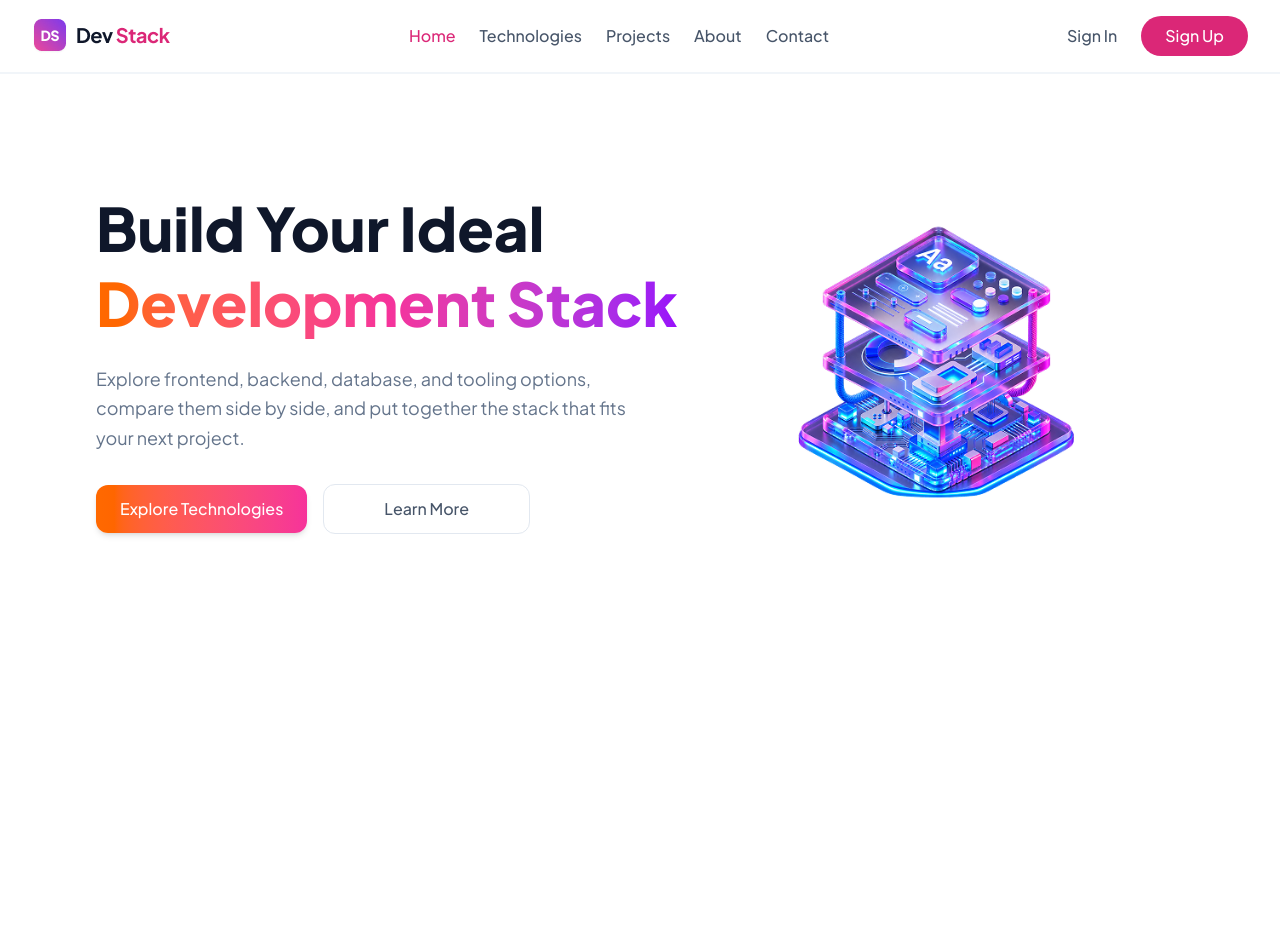
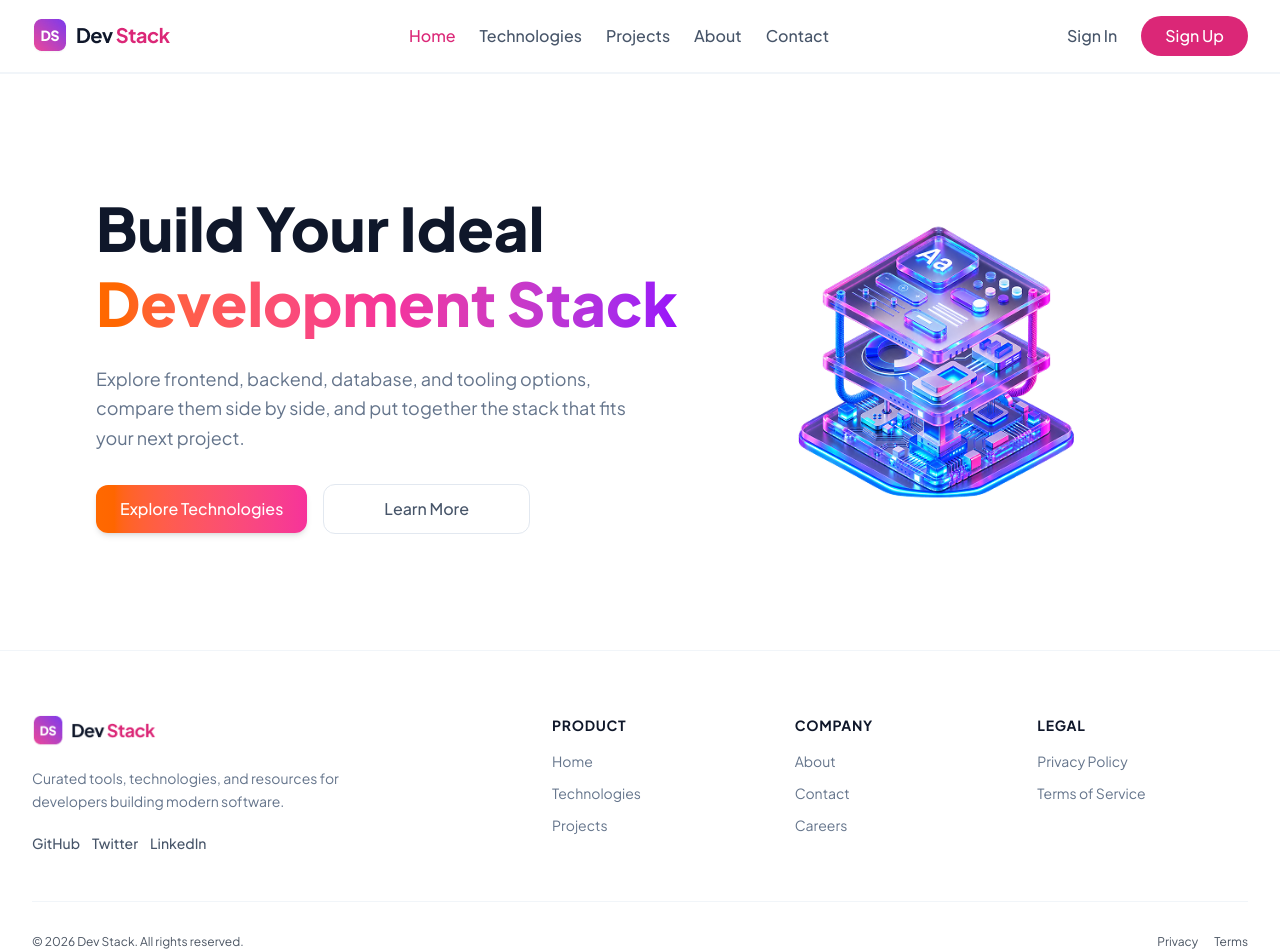
Before and after one commit to smerfan0009-sys/Dev-Stack, a React (Vite) app: page / in a window 1280 px wide. Shown: the top 952 px of the page. Before the commit the page ends 800 px from the top, so only its background shows below. Built offline with nearby package versions, Linux system fonts and the light colour scheme.

Commit message:
Footer-Almost-Compelete

```diff
--- a/src/App.tsx
+++ b/src/App.tsx
@@ -1,6 +1,6 @@
 import HeroSection from "./components/HeroSection";
 import Navbar from "./components/Navbar";
-// import Footer from "./components/Footer";
+import Footer from "./components/Footer";
 
 function App() {
   return (
@@ -15,7 +15,7 @@ function App() {
         <HeroSection />
 
       </main>
-      {/* <Footer/> */}
+      <Footer/>
     </div>
   );
 }
--- /dev/null
+++ b/src/components/Footer.tsx
@@ -0,0 +1,69 @@
+import React from 'react';
+
+const Footer = () => {
+    return (
+        <footer className="w-full bg-white font-['Plus_Jakarta_Sans'] text-slate-600 pt-12 md:pt-16 pb-8 border-t border-slate-100">
+            <div className="max-w-7xl mx-auto px-4 sm:px-6 lg:px-8">
+
+                <div className="grid grid-cols-1 md:grid-cols-12 gap-8 pb-8 md:pb-12">
+
+                    <div className="md:col-span-5 flex flex-col items-center md:items-start text-center md:text-left space-y-5">
+                        <img src="./src/assets/dev-stack-logo.png" alt="Dev Stack Logo" className="h-8 object-contain"
+                        />
+                        <p className="text-[rgb(100,116,139)] text-sm max-w-sm leading-relaxed">
+                            Curated tools, technologies, and resources for developers building modern software.
+                        </p>
+
+                        <div className="flex items-center space-x-3 text-[rgb(71,85,105)] font-medium text-sm">
+                            <a href="#github" className="hover:text-[rgb(219,39,119)] transition-colors">GitHub</a>
+                            <span className="text-[rgb(75,85,99)] md:hidden">•</span>
+                            <a href="#twitter" className="hover:text-[rgb(219,39,119)] transition-colors">Twitter</a>
+                            <span className="text-[rgb(75,85,99)] md:hidden">•</span>
+                            <a href="#linkedin" className="hover:text-[rgb(219,39,119)] transition-colors">LinkedIn</a>
+                        </div>
+                    </div>
+
+                    <div className="hidden md:grid md:col-span-7 grid-cols-3 gap-8">
+                        <div className="space-y-4">
+                            <h3 className="text-[rgb(15,23,42)] font-bold text-sm tracking-wider">PRODUCT</h3>
+                            <ul className="space-y-3 text-sm text-[rgb(100,116,139)]">
+                                <li><a href="#home" className="hover:text-[rgb(15,23,42)] transition-colors">Home</a></li>
+                                <li><a href="#technologies" className="hover:text-[rgb(15,23,42)] transition-colors">Technologies</a></li>
+                                <li><a href="#projects" className="hover:text-[rgb(15,23,42)] transition-colors">Projects</a></li>
+                            </ul>
+                        </div>
+
+                        <div className="space-y-4">
+                            <h3 className="text-[rgb(15,23,42)] font-bold text-sm tracking-wider">COMPANY</h3>
+                            <ul className="space-y-3 text-sm text-[rgb(100,116,139)]">
+                                <li><a href="#about" className="hover:text-[rgb(15,23,42)] transition-colors">About</a></li>
+                                <li><a href="#contact" className="hover:text-[rgb(15,23,42)] transition-colors">Contact</a></li>
+                                <li><a href="#careers" className="hover:text-[rgb(15,23,42)] transition-colors">Careers</a></li>
+                            </ul>
+                        </div>
+
+                        <div className="space-y-4">
+                            <h3 className="text-[rgb(15,23,42)] font-bold text-sm tracking-wider">LEGAL</h3>
+                            <ul className="space-y-3 text-sm text-[rgb(100,116,139)]">
+                                <li><a href="#privacy" className="hover:text-[rgb(15,23,42)] transition-colors">Privacy Policy</a></li>
+                                <li><a href="#terms" className="hover:text-[rgb(15,23,42)] transition-colors">Terms of Service</a></li>
+                            </ul>
+                        </div>
+                    </div>
+
+                </div>
+
+                <div className="pt-6 md:pt-8 border-t border-slate-100 flex flex-row items-center justify-between text-xs text-[rgb(75,85,99)]">
+                    <p>© 2026 Dev Stack. All rights reserved.</p>
+                    <div className="flex space-x-4">
+                        <a href="#privacy" className="hover:text-slate-600 transition-colors">Privacy</a>
+                        <a href="#terms" className="hover:text-slate-600 transition-colors">Terms</a>
+                    </div>
+                </div>
+
+            </div>
+        </footer>
+    );
+};
+
+export default Footer;
```
